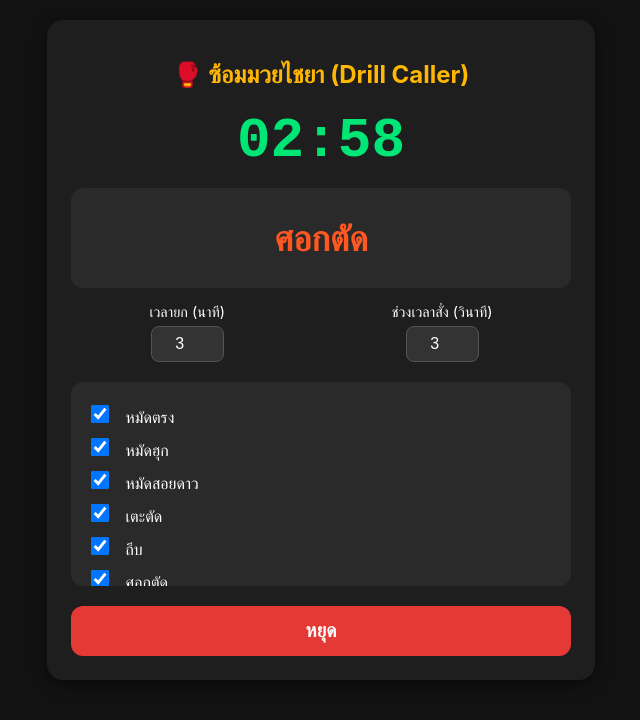
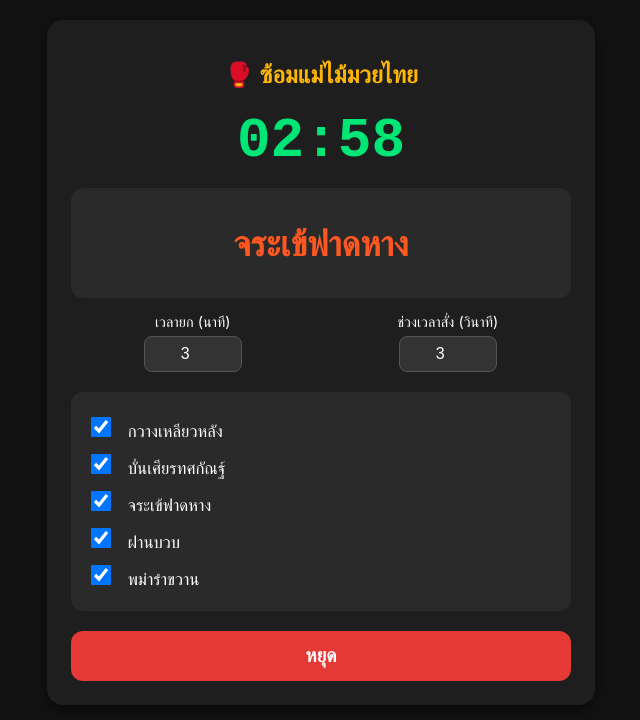
Before and after one commit to baanchangthai/Muaychaiya, a plain HTML site: page index.html in a window 1280 px wide. Both pictures are taken after a click on the button "เริ่มซ้อม". Shown: the whole page, without its empty margins (319-959 px from the left). Drawn offline with Linux system fonts and the light colour scheme.

Commit message:
Update index.html

```diff
--- a/index.html
+++ b/index.html
@@ -36,7 +36,7 @@
     .command-display {
       font-size: 2.2rem;
       font-weight: bold;
-      min-height: 80px;
+      min-height: 90px;
       display: flex;
       align-items: center;
       justify-content: center;
@@ -58,7 +58,7 @@
       align-items: center;
       font-size: 0.9rem;
     }
-    select, input[type="number"] {
+    input[type="number"] {
       background: #333;
       color: #FFF;
       border: 1px solid #555;
@@ -67,6 +67,7 @@
       margin-top: 5px;
       font-size: 1rem;
       text-align: center;
+      width: 80px;
     }
     .technique-list {
       text-align: left;
@@ -74,19 +75,19 @@
       padding: 12px 16px;
       border-radius: 12px;
       margin-bottom: 20px;
-      max-height: 180px;
+      max-height: 220px;
       overflow-y: auto;
     }
     .technique-item {
-      margin: 8px 0;
-      font-size: 1rem;
+      margin: 10px 0;
+      font-size: 1.05rem;
       display: flex;
       align-items: center;
     }
     .technique-item input {
       margin-right: 12px;
-      width: 18px;
-      height: 18px;
+      width: 20px;
+      height: 20px;
     }
     .btn {
       width: 100%;
@@ -111,7 +112,7 @@
 <body>
 
 <div class="container">
-  <h1>🥊 ซ้อมมวยไชยา (Drill Caller)</h1>
+  <h1>🥊 ซ้อมแม่ไม้มวยไทย</h1>
 
   <div class="timer-display" id="timer">03:00</div>
   <div class="command-display" id="commandBox">พร้อมซ้อม</div>
@@ -128,16 +129,11 @@
   </div>
 
   <div class="technique-list" id="techniqueList">
-    <div class="technique-item"><label><input type="checkbox" value="หมัดตรง" checked> หมัดตรง</label></div>
-    <div class="technique-item"><label><input type="checkbox" value="หมัดฮุก" checked> หมัดฮุก</label></div>
-    <div class="technique-item"><label><input type="checkbox" value="หมัดสอยดาว" checked> หมัดสอยดาว</label></div>
-    <div class="technique-item"><label><input type="checkbox" value="เตะตัด" checked> เตะตัด</label></div>
-    <div class="technique-item"><label><input type="checkbox" value="ถีบ" checked> ถีบ</label></div>
-    <div class="technique-item"><label><input type="checkbox" value="ศอกตัด" checked> ศอกตัด</label></div>
-    <div class="technique-item"><label><input type="checkbox" value="ศอกพุ่ง" checked> ศอกพุ่ง</label></div>
-    <div class="technique-item"><label><input type="checkbox" value="เข่าตรง" checked> เข่าตรง</label></div>
-    <div class="technique-item"><label><input type="checkbox" value="บังหมัด" checked> บังหมัด</label></div>
-    <div class="technique-item"><label><input type="checkbox" value="หลบฉาก" checked> หลบฉาก</label></div>
+    <div class="technique-item"><label><input type="checkbox" value="กวางเหลียวหลัง" checked> กวางเหลียวหลัง</label></div>
+    <div class="technique-item"><label><input type="checkbox" value="บั่นเศียรทศกัณฐ์" checked> บั่นเศียรทศกัณฐ์</label></div>
+    <div class="technique-item"><label><input type="checkbox" value="จระเข้ฟาดหาง" checked> จระเข้ฟาดหาง</label></div>
+    <div class="technique-item"><label><input type="checkbox" value="ฝานบวบ" checked> ฝานบวบ</label></div>
+    <div class="technique-item"><label><input type="checkbox" value="พม่ารำขวาน" checked> พม่ารำขวาน</label></div>
   </div>
 
   <button class="btn btn-start" id="startBtn" onclick="startDrill()">เริ่มซ้อม</button>
@@ -150,32 +146,38 @@
   let remainingSeconds = 0;
   let isRunning = false;
 
-  // โหลดเสียงของระบบเตรียมไว้
-  let systemVoices = [];
-  function loadVoices() {
+  let narisVoice = null;
+
+  // ฟังก์ชันค้นหาเสียง "นริศ" (Naris) ของระบบ
+  function findNarisVoice() {
     if ('speechSynthesis' in window) {
-      systemVoices = window.speechSynthesis.getVoices();
+      const voices = window.speechSynthesis.getVoices();
+      // ค้นหาเสียงชื่อ Naris หรือเสียงไทย
+      narisVoice = voices.find(v => (v.name.includes('Naris') || v.name.includes('นริศ')) && (v.lang.includes('th') || v.lang.includes('TH')));
+
+      // ถ้าไม่มีเสียงนริศ ให้ใช้เสียงไทยทั่วไปสำรอง
+      if (!narisVoice) {
+        narisVoice = voices.find(v => v.lang.includes('th') || v.lang.includes('TH'));
+      }
     }
   }
+
   if ('speechSynthesis' in window) {
-    loadVoices();
-    window.speechSynthesis.onvoiceschanged = loadVoices;
+    findNarisVoice();
+    window.speechSynthesis.onvoiceschanged = findNarisVoice;
   }
 
-  // ฟังก์ชันเล่นเสียงพูดที่แก้ปัญหาระบบเสียงของ iPad / Safari
   function playCommand(text) {
     if ('speechSynthesis' in window) {
       const utterance = new SpeechSynthesisUtterance(text);
       utterance.lang = 'th-TH';
-      utterance.rate = 1.1; // ความเร็วพอดีกับการซ้อมมวย
+      utterance.rate = 1.0;
 
-      // ค้นหาเสียงภาษาไทย
-      if (!systemVoices.length) {
-        systemVoices = window.speechSynthesis.getVoices();
+      if (!narisVoice) {
+        findNarisVoice();
       }
-      const thVoice = systemVoices.find(v => v.lang.includes('th') || v.lang.includes('TH'));
-      if (thVoice) {
-        utterance.voice = thVoice;
+      if (narisVoice) {
+        utterance.voice = narisVoice;
       }
 
       window.speechSynthesis.speak(utterance);
@@ -198,7 +200,7 @@
   function startDrill() {
     if (isRunning) return;
 
-    // ปลดล็อกระบบเสียงสำหรับ Safari iOS (สำคัญมาก ต้องสั่งทันทีที่นิ้วสัมผัส)
+    // ปลดล็อกระบบเสียงสำหรับ Safari iOS
     if ('speechSynthesis' in window) {
       window.speechSynthesis.cancel();
       const unlock = new SpeechSynthesisUtterance('');
@@ -215,16 +217,14 @@
     document.getElementById('startBtn').style.display = 'none';
     document.getElementById('stopBtn').style.display = 'block';
 
-    document.getElementById('commandBox').innerText = "เริ่มชก!";
-    playCommand("เริ่มชก");
+    document.getElementById('commandBox').innerText = "เริ่มซ้อม!";
+    playCommand("เริ่มซ้อม");
     updateTimerDisplay();
 
-    // เริ่มออกคำสั่งแรกหลังจากเริ่ม 1 วินาที
     setTimeout(() => {
       if (isRunning) triggerNextCommand();
     }, 1200);
 
-    // ตัวจับเวลานับถอยหลัง
     timerInterval = setInterval(() => {
       remainingSeconds--;
       updateTimerDisplay();
@@ -234,7 +234,6 @@
       }
     }, 1000);
 
-    // ตัวลูปสุ่มคำสั่งท่าชก
     commandInterval = setInterval(() => {
       if (remainingSeconds > 0 && isRunning) {
         triggerNextCommand();
```
